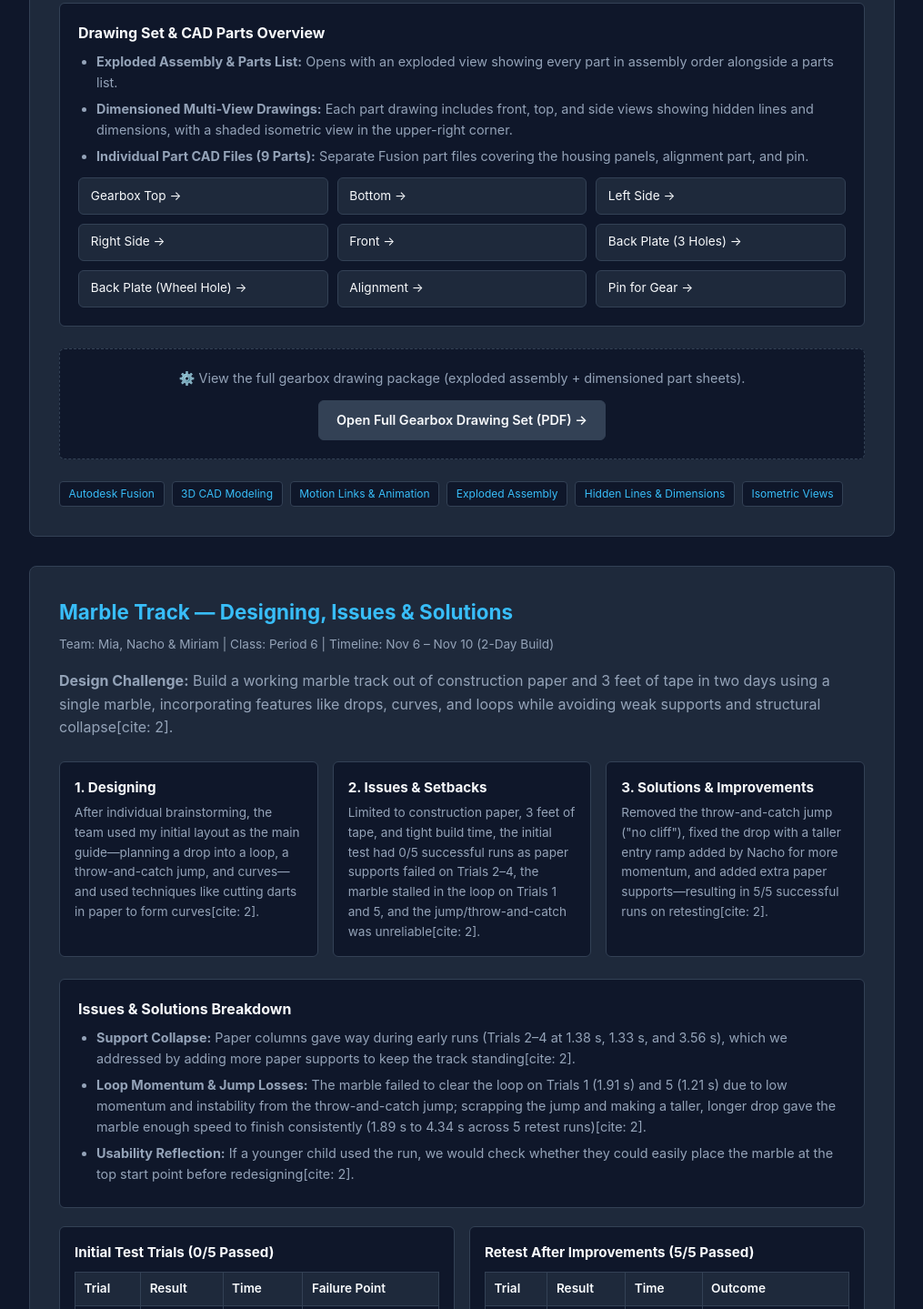
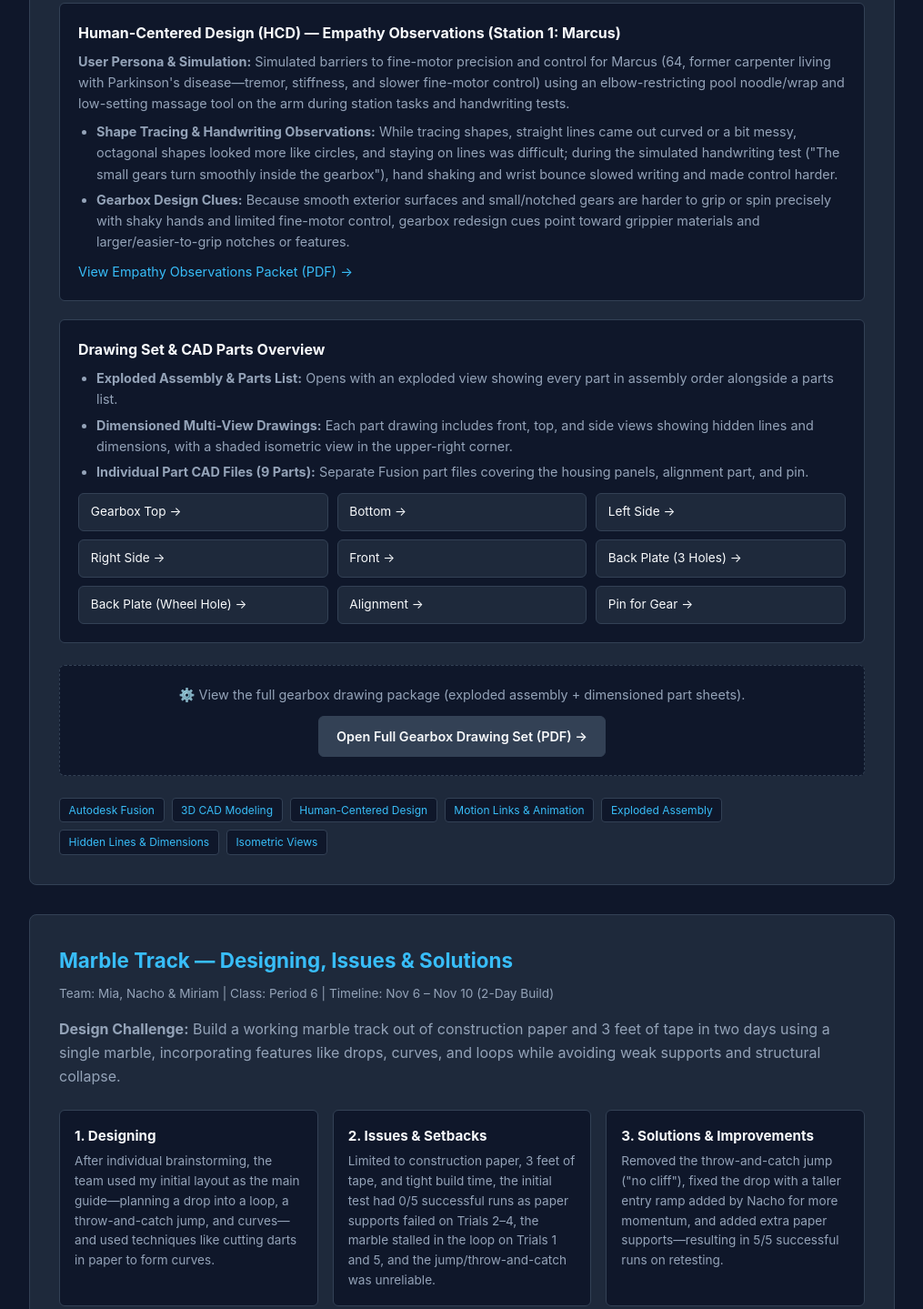
Before and after one commit to bedermanportfolio/portfolio, a plain HTML site: page index.html in a window 1280 px wide. Shown: the part 2587-4026 px from the top of the page at 91% size, without its empty margins (132-1147 px from the left). Drawn offline with Linux system fonts and the light colour scheme.

Commit message:
Update index.html

```diff
--- a/index.html
+++ b/index.html
@@ -250,6 +250,18 @@
         </div>
 
         <div class="feature-box">
+          <h4>Human-Centered Design (HCD) — Empathy Observations (Station 1: Marcus)</h4>
+          <p><strong>User Persona &amp; Simulation:</strong> Simulated barriers to fine-motor precision and control for Marcus (64, former carpenter living with Parkinson's disease—tremor, stiffness, and slower fine-motor control) using an elbow-restricting pool noodle/wrap and low-setting massage tool on the arm during station tasks and handwriting tests.</p>
+          <ul>
+            <li><strong>Shape Tracing &amp; Handwriting Observations:</strong> While tracing shapes, straight lines came out curved or a bit messy, octagonal shapes looked more like circles, and staying on lines was difficult; during the simulated handwriting test ("The small gears turn smoothly inside the gearbox"), hand shaking and wrist bounce slowed writing and made control harder.</li>
+            <li><strong>Gearbox Design Clues:</strong> Because smooth exterior surfaces and small/notched gears are harder to grip or spin precisely with shaky hands and limited fine-motor control, gearbox redesign cues point toward grippier materials and larger/easier-to-grip notches or features.</li>
+          </ul>
+          <p style="margin-top: 0.6rem; margin-bottom: 0;">
+            <a href="empathyObservations.pdf" target="_blank">View Empathy Observations Packet (PDF) &rarr;</a>
+          </p>
+        </div>
+
+        <div class="feature-box">
           <h4>Drawing Set &amp; CAD Parts Overview</h4>
           <ul>
             <li><strong>Exploded Assembly &amp; Parts List:</strong> Opens with an exploded view showing every part in assembly order alongside a parts list.</li>
@@ -285,6 +297,7 @@
       <div class="tags">
         <span class="tag">Autodesk Fusion</span>
         <span class="tag">3D CAD Modeling</span>
+        <span class="tag">Human-Centered Design</span>
         <span class="tag">Motion Links &amp; Animation</span>
         <span class="tag">Exploded Assembly</span>
         <span class="tag">Hidden Lines &amp; Dimensions</span>
@@ -298,29 +311,29 @@
       <div class="project-meta">Team: Mia, Nacho &amp; Miriam | Class: Period 6 | Timeline: Nov 6 – Nov 10 (2-Day Build)</div>
 
       <div class="project-body">
-        <p><strong>Design Challenge:</strong> Build a working marble track out of construction paper and 3 feet of tape in two days using a single marble, incorporating features like drops, curves, and loops while avoiding weak supports and structural collapse[cite: 2].</p>
+        <p><strong>Design Challenge:</strong> Build a working marble track out of construction paper and 3 feet of tape in two days using a single marble, incorporating features like drops, curves, and loops while avoiding weak supports and structural collapse.</p>
 
         <div class="cycle-grid">
           <div class="cycle-step">
             <h4>1. Designing</h4>
-            <p>After individual brainstorming, the team used my initial layout as the main guide—planning a drop into a loop, a throw-and-catch jump, and curves—and used techniques like cutting darts in paper to form curves[cite: 2].</p>
+            <p>After individual brainstorming, the team used my initial layout as the main guide—planning a drop into a loop, a throw-and-catch jump, and curves—and used techniques like cutting darts in paper to form curves.</p>
           </div>
           <div class="cycle-step">
             <h4>2. Issues &amp; Setbacks</h4>
-            <p>Limited to construction paper, 3 feet of tape, and tight build time, the initial test had 0/5 successful runs as paper supports failed on Trials 2–4, the marble stalled in the loop on Trials 1 and 5, and the jump/throw-and-catch was unreliable[cite: 2].</p>
+            <p>Limited to construction paper, 3 feet of tape, and tight build time, the initial test had 0/5 successful runs as paper supports failed on Trials 2–4, the marble stalled in the loop on Trials 1 and 5, and the jump/throw-and-catch was unreliable.</p>
           </div>
           <div class="cycle-step">
             <h4>3. Solutions &amp; Improvements</h4>
-            <p>Removed the throw-and-catch jump ("no cliff"), fixed the drop with a taller entry ramp added by Nacho for more momentum, and added extra paper supports—resulting in 5/5 successful runs on retesting[cite: 2].</p>
+            <p>Removed the throw-and-catch jump ("no cliff"), fixed the drop with a taller entry ramp added by Nacho for more momentum, and added extra paper supports—resulting in 5/5 successful runs on retesting.</p>
           </div>
         </div>
 
         <div class="feature-box">
           <h4>Issues &amp; Solutions Breakdown</h4>
           <ul>
-            <li><strong>Support Collapse:</strong> Paper columns gave way during early runs (Trials 2–4 at 1.38 s, 1.33 s, and 3.56 s), which we addressed by adding more paper supports to keep the track standing[cite: 2].</li>
-            <li><strong>Loop Momentum &amp; Jump Losses:</strong> The marble failed to clear the loop on Trials 1 (1.91 s) and 5 (1.21 s) due to low momentum and instability from the throw-and-catch jump; scrapping the jump and making a taller, longer drop gave the marble enough speed to finish consistently (1.89 s to 4.34 s across 5 retest runs)[cite: 2].</li>
-            <li><strong>Usability Reflection:</strong> If a younger child used the run, we would check whether they could easily place the marble at the top start point before redesigning[cite: 2].</li>
+            <li><strong>Support Collapse:</strong> Paper columns gave way during early runs (Trials 2–4 at 1.38 s, 1.33 s, and 3.56 s), which we addressed by adding more paper supports to keep the track standing.</li>
+            <li><strong>Loop Momentum &amp; Jump Losses:</strong> The marble failed to clear the loop on Trials 1 (1.91 s) and 5 (1.21 s) due to low momentum and instability from the throw-and-catch jump; scrapping the jump and making a taller, longer drop gave the marble enough speed to finish consistently (1.89 s to 4.34 s across 5 retest runs).</li>
+            <li><strong>Usability Reflection:</strong> If a younger child used the run, we would check whether they could easily place the marble at the top start point before redesigning.</li>
           </ul>
         </div>
 
```
